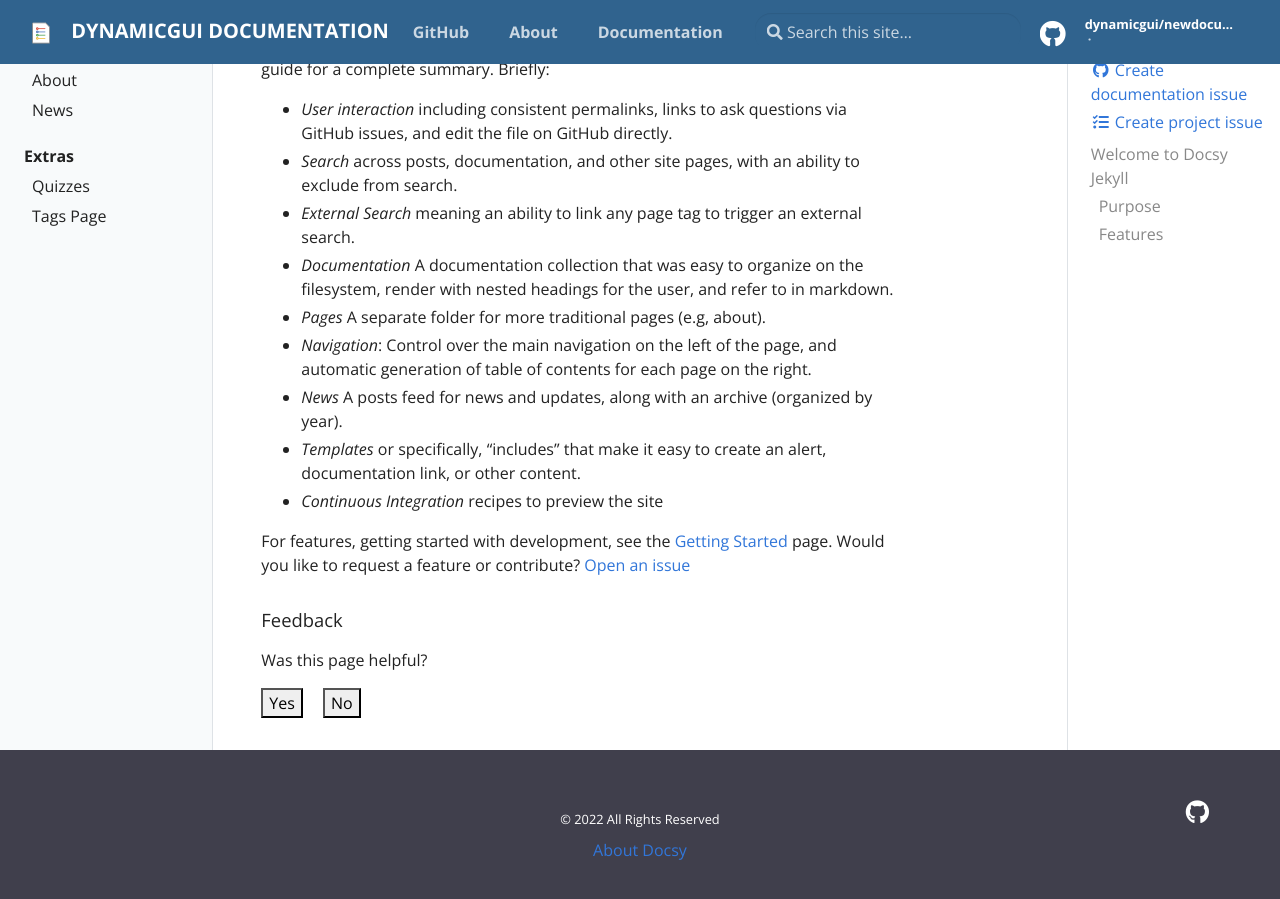
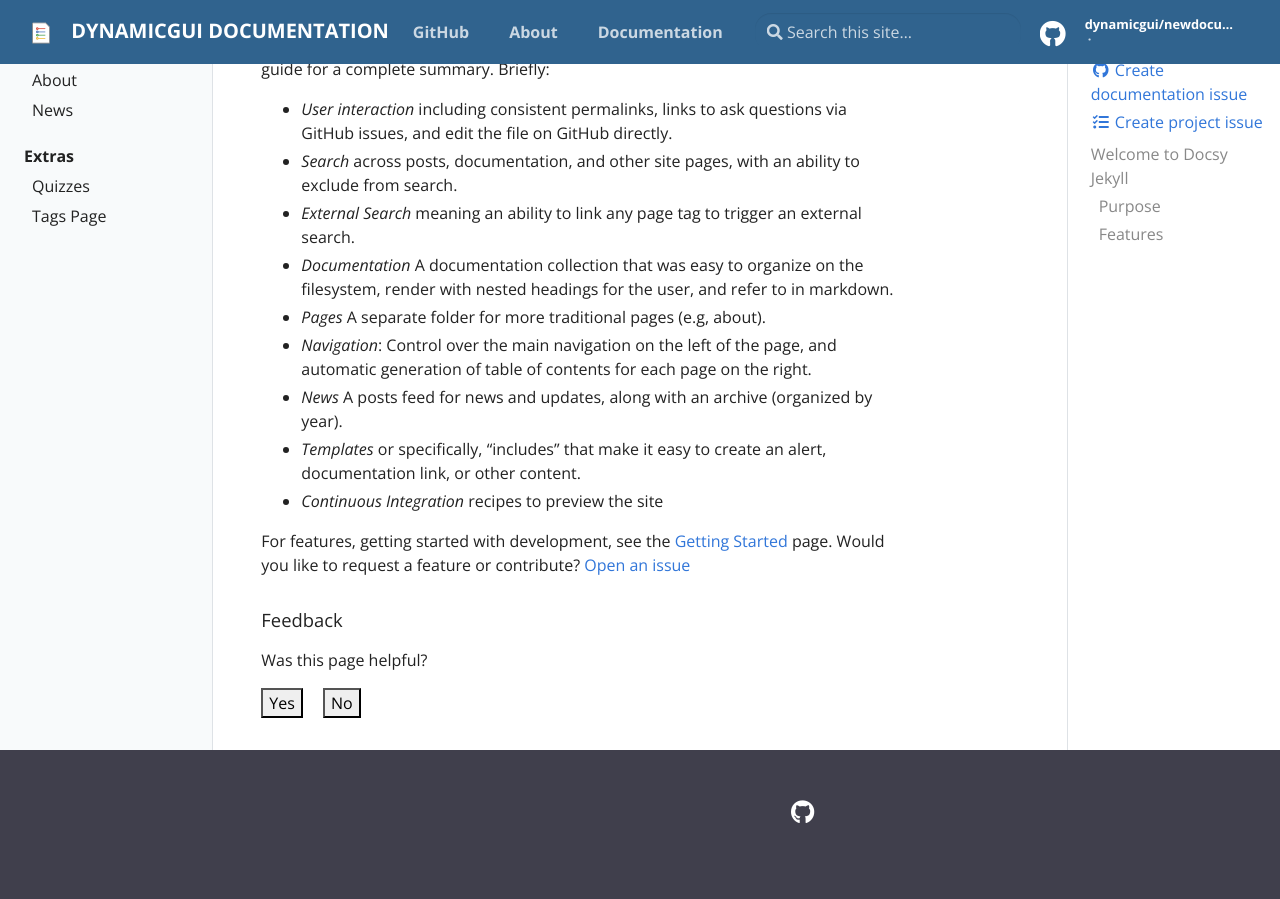
Before and after one commit to dynamicgui/newdocumentation, a Jekyll site: the page built from pages/index.md, in a window 1280 px wide and 900 px high, scrolled down 885 px. Built offline with Jekyll 4.4.1, drawn with Linux system fonts in a browser that asks for light colours.

Commit message:
Remove about in footer

```diff
--- a/_includes/footer.html
+++ b/_includes/footer.html
@@ -28,11 +28,11 @@
           </li>
         </ul>
       </div>
-      <div class="col-12 col-sm-4 text-center py-2 order-sm-2">
+      <!--<div class="col-12 col-sm-4 text-center py-2 order-sm-2">
         <small class="text-white">© {{ 'now' | date: "%Y" }} {{ site.author }} All Rights Reserved</small>
         {% if site.privacy %}<small class="ml-1"><a href="{{ site.privacy }}" target="_blank">Privacy Policy</a></small>{% endif %}
         <p class="mt-2"><a href="/about/">About Docsy</a></p>
-      </div>
+      </div>-->
     </div>
   </div>
 </footer>
```
